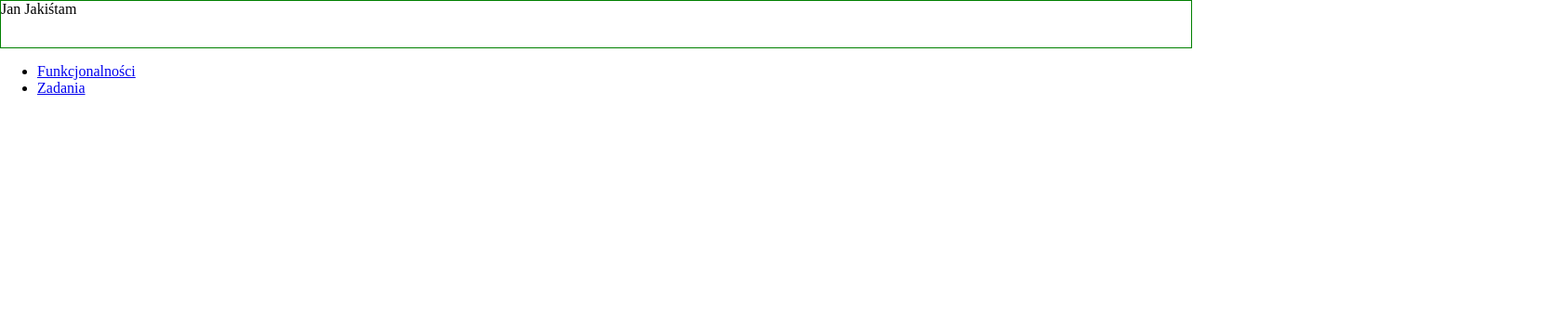
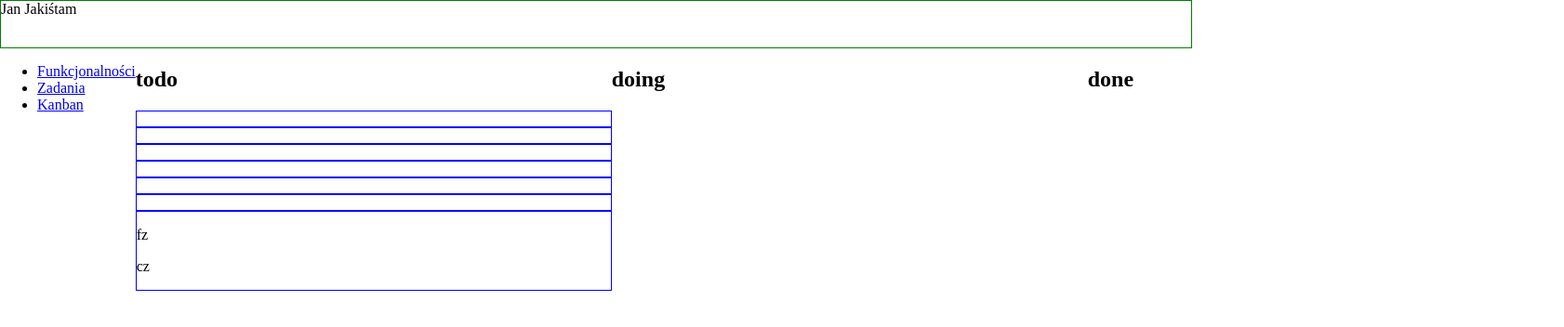
Before and after one commit to k-wos/PAW---Angular, an Angular app in the folder projekt/: page /kanban in a window 1280 px wide. Before the commit this address led to /. Shown: the top 352 px of the page at 93% size, 1682 px wide, since content can reach past the window. Built offline with nearby package versions, Linux system fonts and the light colour scheme; data requests are answered from the project's data file.

Commit message:
add kanban component

```diff
--- a/projekt/db.json
+++ b/projekt/db.json
@@ -92,6 +92,38 @@
     {
       "status": "todo",
       "id": 6
+    },
+    {
+      "status": "todo",
+      "createdDate": "2023-06-13T21:18:01.680Z",
+      "id": 7
+    },
+    {
+      "status": "todo",
+      "createdDate": "2023-06-12T22:00:00.000Z",
+      "id": 8
+    },
+    {
+      "status": "todo",
+      "createdDate": "13.06.2023, 23:20:24",
+      "id": 9
+    },
+    {
+      "status": "todo",
+      "createdDate": "13.06.2023, 23:55:59",
+      "id": 10
+    },
+    {
+      "status": "todo",
+      "createdDate": "13.06.2023, 23:56:06",
+      "id": 11
+    },
+    {
+      "name": "fz",
+      "description": "cz",
+      "status": "todo",
+      "createdDate": "14.06.2023, 00:21:46",
+      "id": 12
     }
   ]
 }
--- a/projekt/src/app/app-routing.module.ts
+++ b/projekt/src/app/app-routing.module.ts
@@ -2,10 +2,12 @@ import { NgModule } from '@angular/core';
 import { RouterModule, Routes } from '@angular/router';
 import { FunctionalityListComponent } from './functionality-list/functionality-list.component';
 import { TasksComponent } from './tasks/tasks.component';
+import { KanbanComponent } from './kanban/kanban.component';
 
 const routes: Routes = [
   { path: 'functionality', component: FunctionalityListComponent },
   { path: 'tasks', component: TasksComponent },
+  { path: 'kanban', component: KanbanComponent },
 
 ];
 
--- a/projekt/src/app/app.module.ts
+++ b/projekt/src/app/app.module.ts
@@ -14,6 +14,7 @@ import { AddFuncionalityComponent } from './add-funcionality/add-funcionality.co
 import { AppRoutingModule } from './app-routing.module';
 import { TasksComponent } from './tasks/tasks.component';
 import { AddTaskComponent } from './add-task/add-task.component';
+import { KanbanComponent } from './kanban/kanban.component';
 
 
 @NgModule({
@@ -28,6 +29,7 @@ import { AddTaskComponent } from './add-task/add-task.component';
       AddFuncionalityComponent,
       TasksComponent,
       AddTaskComponent,
+      KanbanComponent,
 
    ],
   imports: [
--- a/projekt/src/app/aside-nav/aside-nav.component.html
+++ b/projekt/src/app/aside-nav/aside-nav.component.html
@@ -5,4 +5,7 @@
   <li>
     <a routerLink="/tasks">Zadania</a>
   </li>
+  <li>
+    <a routerLink="/kanban">Kanban</a>
+  </li>
 </ul>
--- /dev/null
+++ b/projekt/src/app/kanban/kanban.component.html
@@ -0,0 +1,13 @@
+<div class="kanban-container">
+  <div class="kanban-column" *ngFor="let column of kanbanColumns">
+    <h2>{{ column.status }}</h2>
+    <div class="task-list">
+      <div class="task" *ngFor="let task of column.tasks">
+        <p>{{ task.name }}</p>
+        <p>{{ task.description }}</p>
+
+        <!-- Wyświetl pozostałe informacje o zadaniu -->
+      </div>
+    </div>
+  </div>
+</div>
--- /dev/null
+++ b/projekt/src/app/kanban/kanban.component.scss
@@ -0,0 +1,9 @@
+.kanban-container {
+  display: flex;
+}
+.task-list {
+  width: 40vw;
+}
+.task {
+  border: 1px solid blue;
+}
--- /dev/null
+++ b/projekt/src/app/kanban/kanban.component.ts
@@ -0,0 +1,43 @@
+import { Component } from '@angular/core';
+import { Task } from '../models/Task';
+import { TaskService } from '../services/Task.service';
+import { KanbanColumn } from './kanban-colum.interface';
+
+@Component({
+  selector: 'app-kanban',
+  templateUrl: './kanban.component.html',
+  styleUrls: ['./kanban.component.scss']
+})
+
+export class KanbanComponent {
+
+  kanbanColumns: KanbanColumn[] = [];
+
+  constructor(private taskService: TaskService) { }
+
+  ngOnInit(): void {
+    this.taskService.getTasks().subscribe(tasks => {
+      this.kanbanColumns = this.generateKanbanColumns(tasks);
+    });
+  }
+
+  private generateKanbanColumns(tasks: Task[]): KanbanColumn[] {
+    const kanbanColumns: KanbanColumn[] = [
+      { status: 'todo', tasks: [] },
+      { status: 'doing', tasks: [] },
+      { status: 'done', tasks: [] }
+    ];
+
+    tasks.forEach(task => {
+      if (task.status === 'todo') {
+        kanbanColumns[0].tasks.push(task);
+      } else if (task.status === 'doing') {
+        kanbanColumns[1].tasks.push(task);
+      } else if (task.status === 'done') {
+        kanbanColumns[2].tasks.push(task);
+      }
+    });
+    console.log();
+    return kanbanColumns;
+  }
+}
--- a/projekt/src/app/models/Task.ts
+++ b/projekt/src/app/models/Task.ts
@@ -9,7 +9,7 @@ export class Task {
     functionality?: Functionality;
     estimatedTime?: Date;
     status?: string;
-    createdDate?: Date;
+    createdDate?: string;
     startDate?: Date;
     endDate?: Date;
     assignedUser?: string;
--- a/projekt/src/app/services/Task.service.ts
+++ b/projekt/src/app/services/Task.service.ts
@@ -44,7 +44,8 @@ getTask(id: number): Observable<Task> {
 
 addTask(task: Task): Observable<any> {
   task.status = 'todo';
-  task.createdDate = new Date();
+  const currentDate = new Date().toLocaleString();
+  task.createdDate = currentDate;
   return this.http.post(this.baseUrl, task);
 }
 
```
Also changed, not shown: projekt/src/app/kanban/kanban-colum.interface.ts (added, +7 -0 lines), 1 other file (tests, documents, lock files or other folders).
